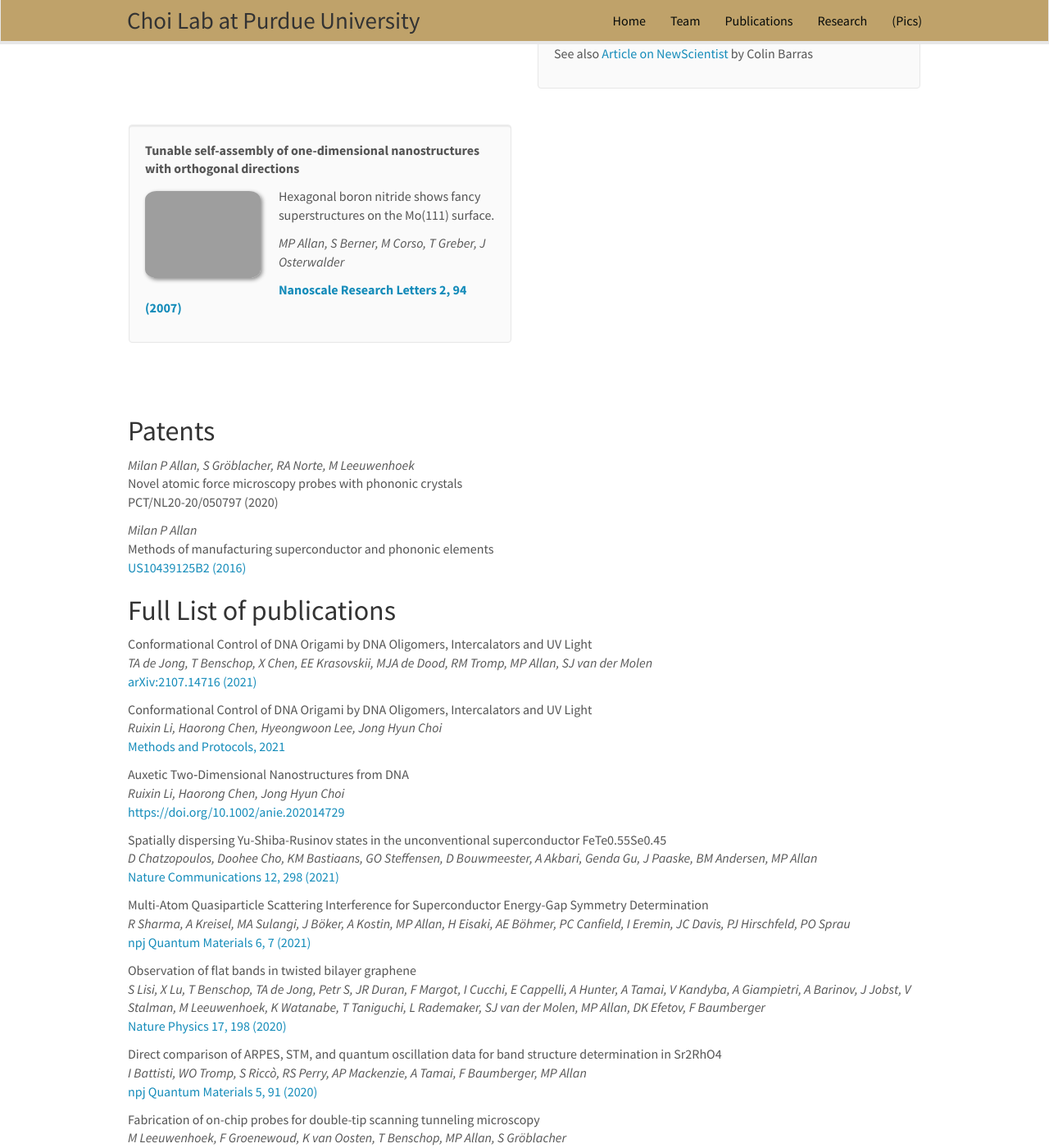
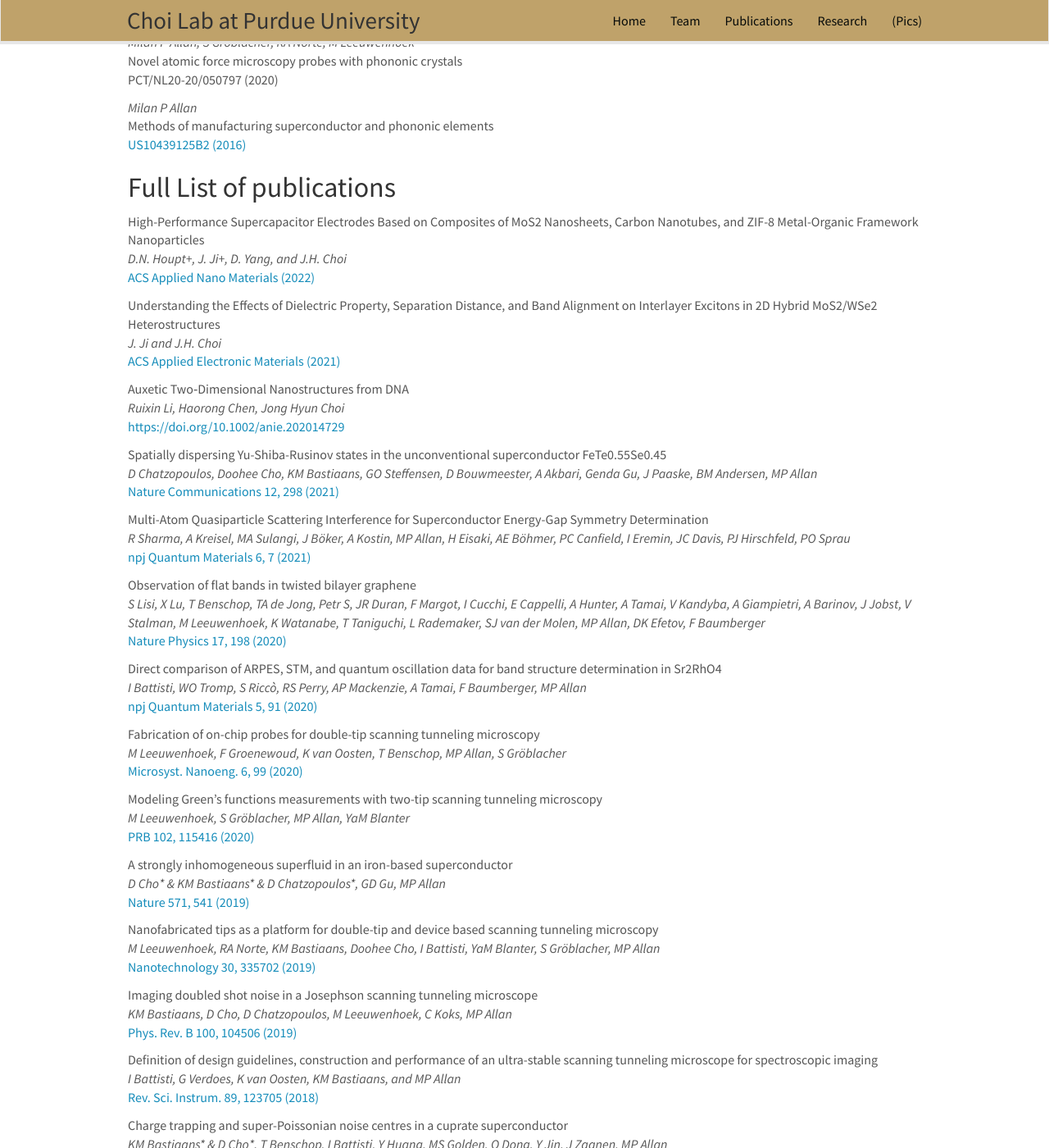
Before and after one commit to choidnalab/choidnalab.github.io, a Jekyll site: the page built from _pages/publications.md, in a window 1280 px wide and 1400 px high, scrolled down 4082 px. Shown: the whole window at 82% size. Built offline with Jekyll 4.4.1, drawn with Linux system fonts in a browser that asks for light colours; nearby versions of some CDN libraries; some of the changed text lies outside the part shown.

Commit message:
Update publist.yml

```diff
--- a/_data/publist.yml
+++ b/_data/publist.yml
@@ -1,21 +1,21 @@
-- title: "Conformational Control of DNA Origami by DNA Oligomers, Intercalators and UV Light"
+- title: "High-Performance Supercapacitor Electrodes Based on Composites of MoS2 Nanosheets, Carbon Nanotubes, and ZIF-8 Metal-Organic Framework Nanoparticles"
   image: Conformation.png
-  description: Why is there so much variation in TBG devices? And are open devices more disordered than encapsulated ones? We introduce a new method to continuously map inhomogeneities of a moiré lattice and apply it to open-device TBG to show that twist angle variation is small over areas of hundreds of nm.
-  authors: TA de Jong, T Benschop, X Chen, EE Krasovskii, MJA de Dood, RM Tromp,  MP Allan, SJ van der Molen
+  description:
+  authors: D.N. Houpt+, J. Ji+, D. Yang, and J.H. Choi
   link:
-    url: https://journals.aps.org/prresearch/abstract/10.1103/PhysRevResearch.3.013153
-    display:  arXiv:2107.14716 (2021)
+    url: https://pubs.acs.org/doi/10.1021/acsanm.1c04065
+    display: ACS Applied Nano Materials (2022)
   highlight: 0
   news2:
 
-- title: "Conformational Control of DNA Origami by DNA Oligomers, Intercalators and UV Light"
+- title: "Understanding the Effects of Dielectric Property, Separation Distance, and Band Alignment on Interlayer Excitons in 2D Hybrid MoS2/WSe2 Heterostructures"
   image: Conformation.png
-  description:  Recent studies have developed new mechanisms to modulate the origami conformation in a controllable, progressive manner. Here we present several methods for conformational control of DNA origami nanostructures including chemical adducts and UV light as well as widely applied DNA oligomers. The detailed methods should be useful for beginners in the field of DNA nanotechnology
-  authors: Ruixin Li, Haorong Chen, Hyeongwoon Lee, Jong Hyun Choi
+  description:
+  authors: J. Ji and J.H. Choi
   link:
-    url: https://www.mdpi.com/2409-9279/4/2/38
-    display:   Methods and Protocols, 2021
-  highlight: 1
+    url: https://pubs.acs.org/doi/abs/10.1021/acsaelm.1c00282
+    display:   ACS Applied Electronic Materials (2021)
+  highlight: 0
   news2:
 
 - title: "Auxetic Two‐Dimensional Nanostructures from DNA"
```
